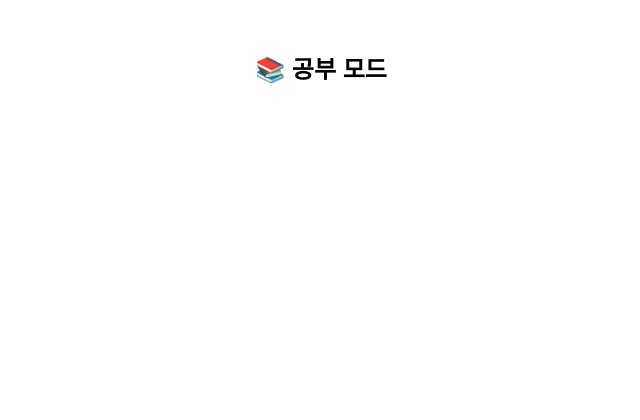
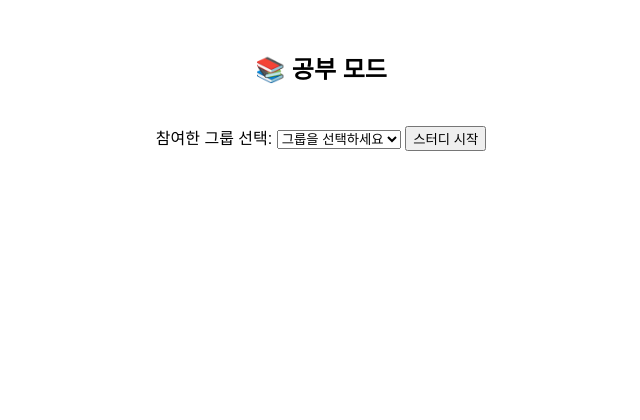
Before and after one commit to ggam9/PBL2, a Flask app: page /group/1/studymode in a window 1280 px wide. Shown: the top 420 px of the page, without its empty margins (319-959 px from the left). Run offline with Flask 3, Linux system fonts and the light colour scheme; a user stored in the database is signed in; some libraries are stand-ins or nearby versions.

Commit message:
studymode.html

```diff
--- a/templates/studymode.html
+++ b/templates/studymode.html
@@ -84,13 +84,25 @@
 <body>
   <h2>📚 공부 모드</h2>
 
+  <div class="group-select">
+    <label for="group-dropdown">참여한 그룹 선택:</label>
+    <select id="group-dropdown">
+      <option value="">그룹을 선택하세요</option>
+      <option value="0">오픈방</option>
+      {% for pu in joined_posts %}
+      <option value="{{ pu.post.id }}">{{ pu.post.title }}</option>
+      {% endfor %}
+    </select>
+    <button onclick="startStudy()">스터디 시작</button>
+  </div>
+
   <div class="study-list" id="study-list">
     <!-- 사용자 목록이 여기 추가됩니다. -->
   </div>
 
   <div class="bottom-buttons">
     <button onclick="endStudy()">공부 종료</button>
-    <button onclick="goToVideoChat()">화상 스터디</button>
+    <button onclick="location.href='/videochat'">화상 스터디</button>
     <button onclick="darkMode()">다크 모드</button>
   </div>
 
@@ -105,11 +117,7 @@
       window.onload = function() {
           socket.emit('join-time', { username: username, postId: postId });
       };
-      function goToVideoChat() {   //화상채팅들어갈때 정보넘김
-        const username = encodeURIComponent("{{ username }}");
-        const postId = "{{ post_id }}";
-       location.href = `/group/${postId}/videochat?username=${username}`;
-      }
+
       // 사용자 목록 및 시작 시간 업데이트
       socket.on('user_list', function(users) {
         const studyList = document.getElementById('study-list');
@@ -150,7 +158,17 @@
         // leave 이벤트 전송
         socket.emit('leave-time', { username: username, postId: postId });
         // 페이지 이동
-        location.href = '/';
+      }
+
+      function startStudy() {
+        const dropdown = document.getElementById('group-dropdown');
+        const selectedPostId = dropdown.value;
+        if (selectedPostId) {
+          socket.emit('leave-time', { username: username, postId: postId });
+          location.href = `/group/${selectedPostId}/studymode`;
+        } else {
+          alert('그룹을 선택하세요.');
+        }
       }
 
       // 창이 닫히거나 페이지를 벗어날 때 leave 이벤트 전송
```
